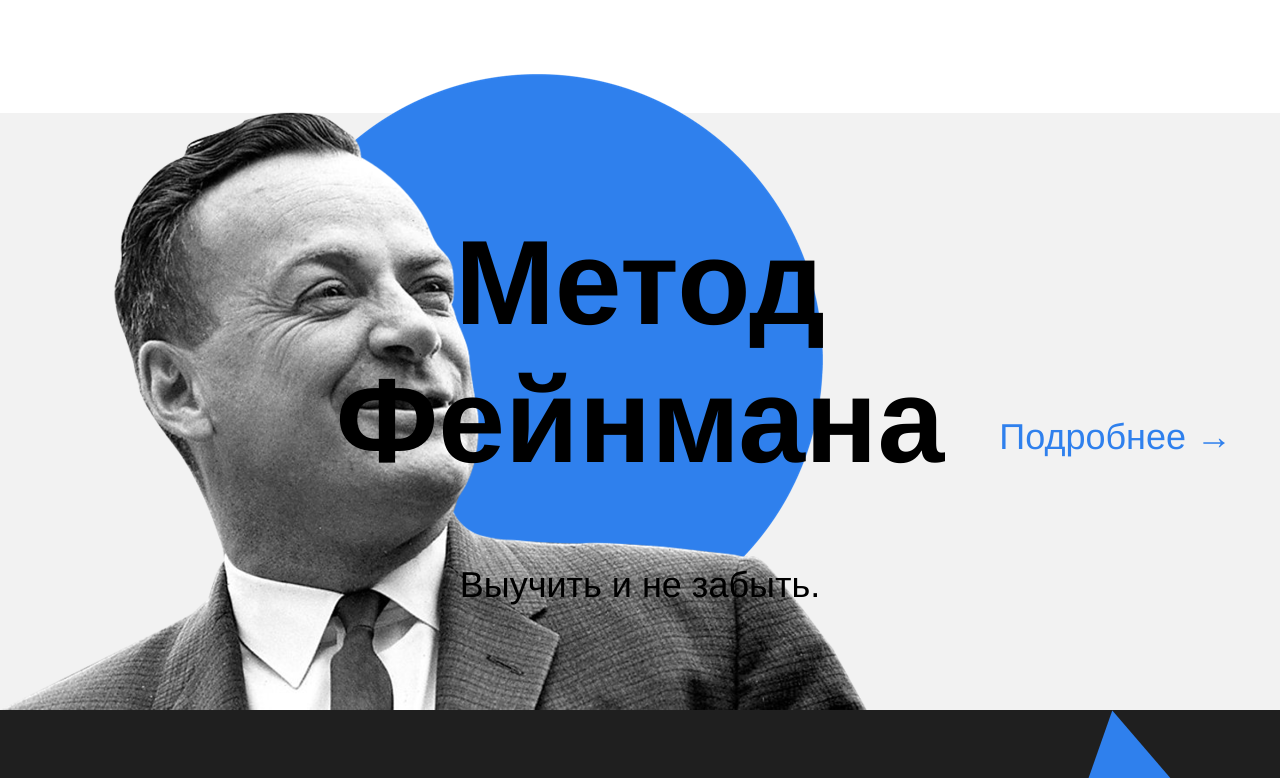
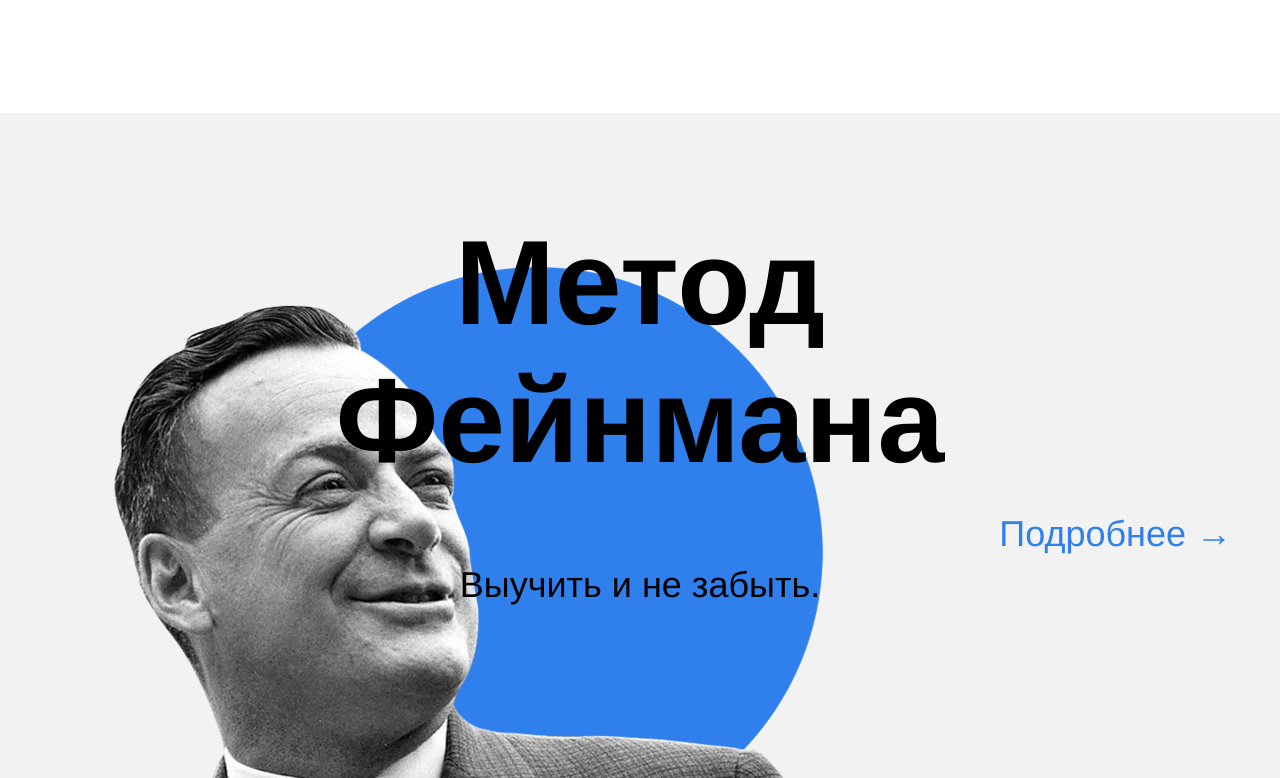
Before and after one commit to Mihhaa/how-to-learn-main1, a plain HTML site: page index.html in a window 1280 px wide. Shown: the part 2242-3020 px from the top of the page. Drawn offline with Linux system fonts and the light colour scheme.

Commit message:
Update style.css

```diff
--- a/styles/style.css
+++ b/styles/style.css
@@ -219,7 +219,7 @@
 /*Секция 3 feynman*/
 .feynman {
   background-color: #f2f2f2;
-  max-height: 790px;
+  min-height: 790px;
   position: relative;
   display: flex;
   flex-direction: row;
```
